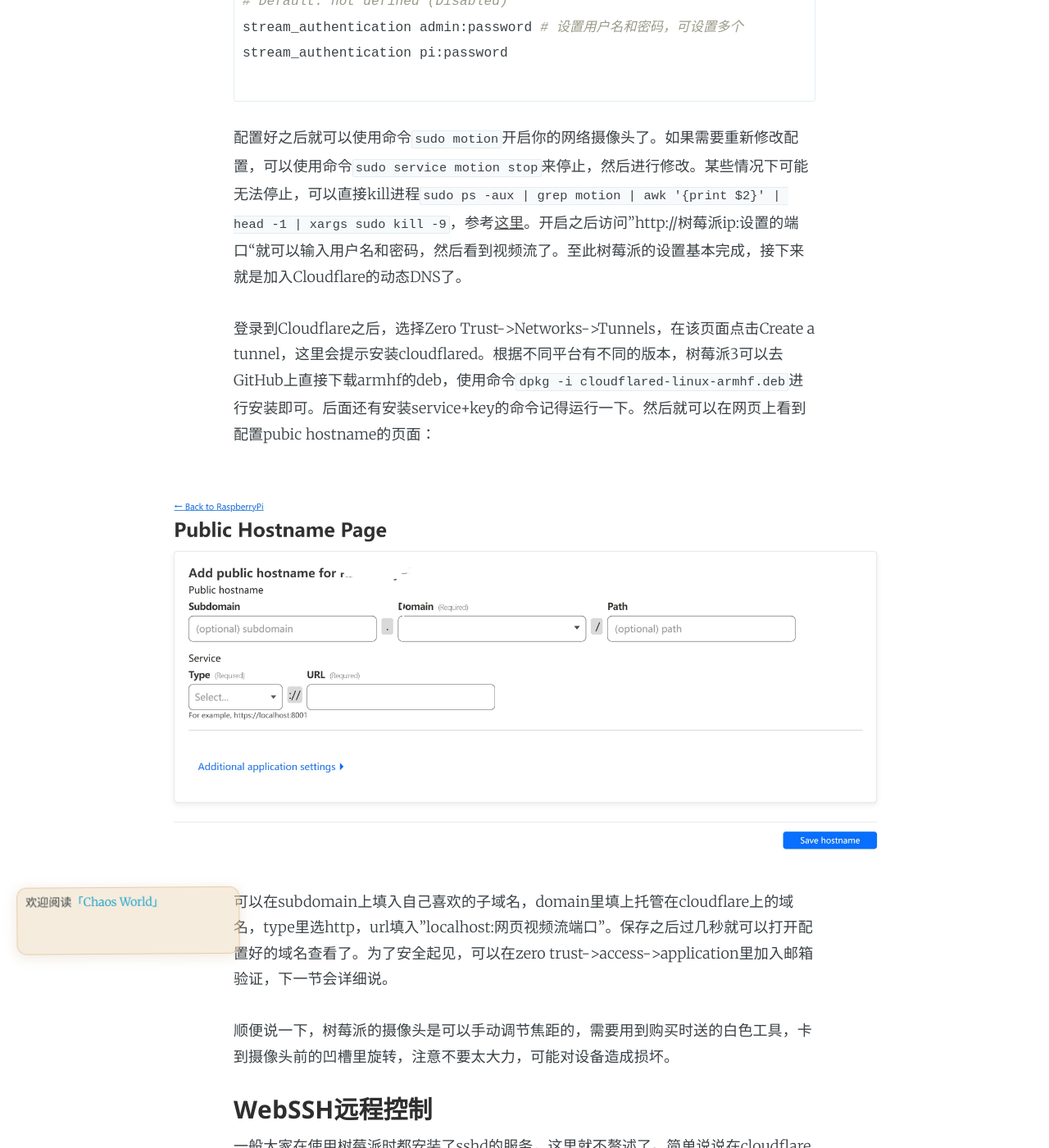
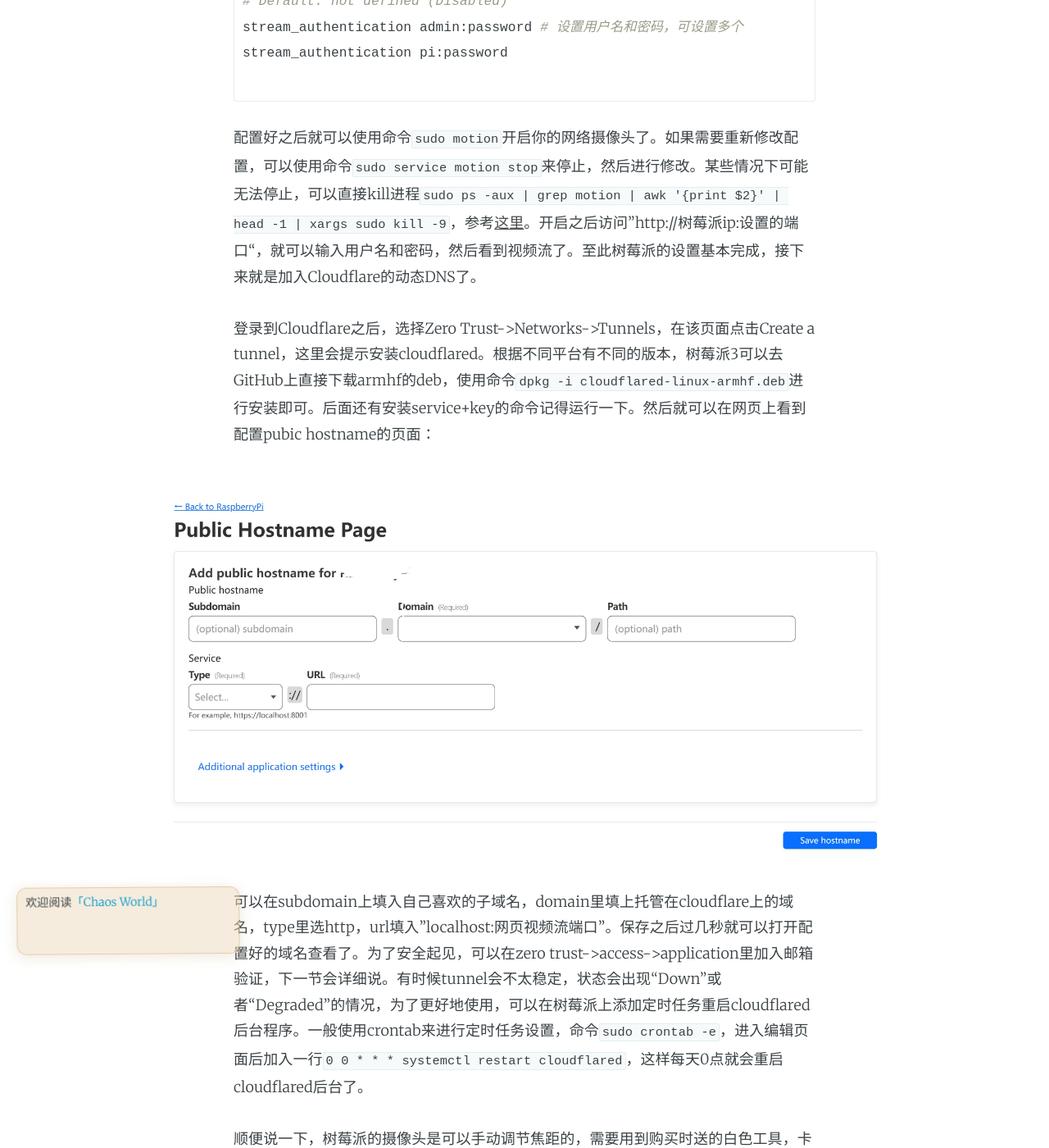
Before and after one commit to marktube/marktube.github.io, a Jekyll site: the page built from _posts/2024-06-26-rasp-cam.md, in a window 1280 px wide and 1400 px high, scrolled down 5258 px. Shown: the whole window at 82% size. Built offline with Jekyll 4.4.1, drawn with Linux system fonts in a browser that asks for light colours; comment, search, counter and statistics services are not loaded.

Commit message:
Update 2024-06-26-rasp-cam.md
add crontab

````diff
--- a/_posts/2024-06-26-rasp-cam.md
+++ b/_posts/2024-06-26-rasp-cam.md
@@ -136,13 +136,13 @@ stream_authentication pi:password
 
 ```
 
-配置好之后就可以使用命令`sudo motion`开启你的网络摄像头了。如果需要重新修改配置，可以使用命令`sudo service motion stop`来停止，然后进行修改。某些情况下可能无法停止，可以直接kill进程`sudo ps -aux | grep motion | awk '{print $2}' | head -1 | xargs sudo kill -9`，参考[这里](https://alexpeng.cn/post/34.html)。开启之后访问”http://树莓派ip:设置的端口“就可以输入用户名和密码，然后看到视频流了。至此树莓派的设置基本完成，接下来就是加入Cloudflare的动态DNS了。
+配置好之后就可以使用命令`sudo motion`开启你的网络摄像头了。如果需要重新修改配置，可以使用命令`sudo service motion stop`来停止，然后进行修改。某些情况下可能无法停止，可以直接kill进程`sudo ps -aux | grep motion | awk '{print $2}' | head -1 | xargs sudo kill -9`，参考[这里](https://alexpeng.cn/post/34.html)。开启之后访问”http://树莓派ip:设置的端口“，就可以输入用户名和密码，然后看到视频流了。至此树莓派的设置基本完成，接下来就是加入Cloudflare的动态DNS了。
 
 登录到Cloudflare之后，选择Zero Trust->Networks->Tunnels，在该页面点击Create a tunnel，这里会提示安装cloudflared。根据不同平台有不同的版本，树莓派3可以去GitHub上直接下载armhf的deb，使用命令`dpkg -i cloudflared-linux-armhf.deb`进行安装即可。后面还有安装service+key的命令记得运行一下。然后就可以在网页上看到配置pubic hostname的页面：
 
 ![cf_tunnel](../../../../assets/images/cf_tunnel.JPG)
 
-可以在subdomain上填入自己喜欢的子域名，domain里填上托管在cloudflare上的域名，type里选http，url填入"localhost:网页视频流端口"。保存之后过几秒就可以打开配置好的域名查看了。为了安全起见，可以在zero trust->access->application里加入邮箱验证，下一节会详细说。
+可以在subdomain上填入自己喜欢的子域名，domain里填上托管在cloudflare上的域名，type里选http，url填入"localhost:网页视频流端口"。保存之后过几秒就可以打开配置好的域名查看了。为了安全起见，可以在zero trust->access->application里加入邮箱验证，下一节会详细说。有时候tunnel会不太稳定，状态会出现“Down”或者“Degraded”的情况，为了更好地使用，可以在树莓派上添加定时任务重启cloudflared后台程序。一般使用crontab来进行定时任务设置，命令`sudo crontab -e`，进入编辑页面后加入一行`0 0 * * * systemctl restart cloudflared`，这样每天0点就会重启cloudflared后台了。
 
 顺便说一下，树莓派的摄像头是可以手动调节焦距的，需要用到购买时送的白色工具，卡到摄像头前的凹槽里旋转，注意不要太大力，可能对设备造成损坏。
 
````
